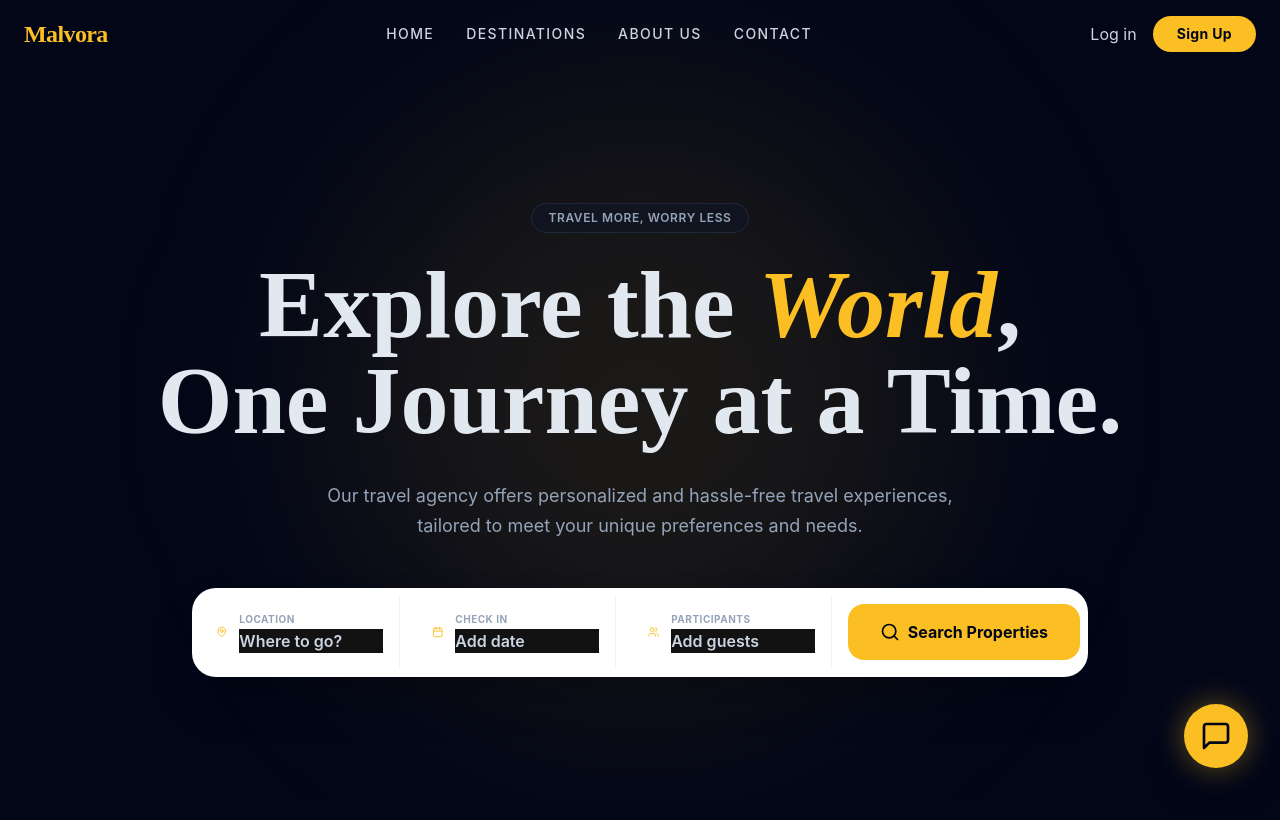
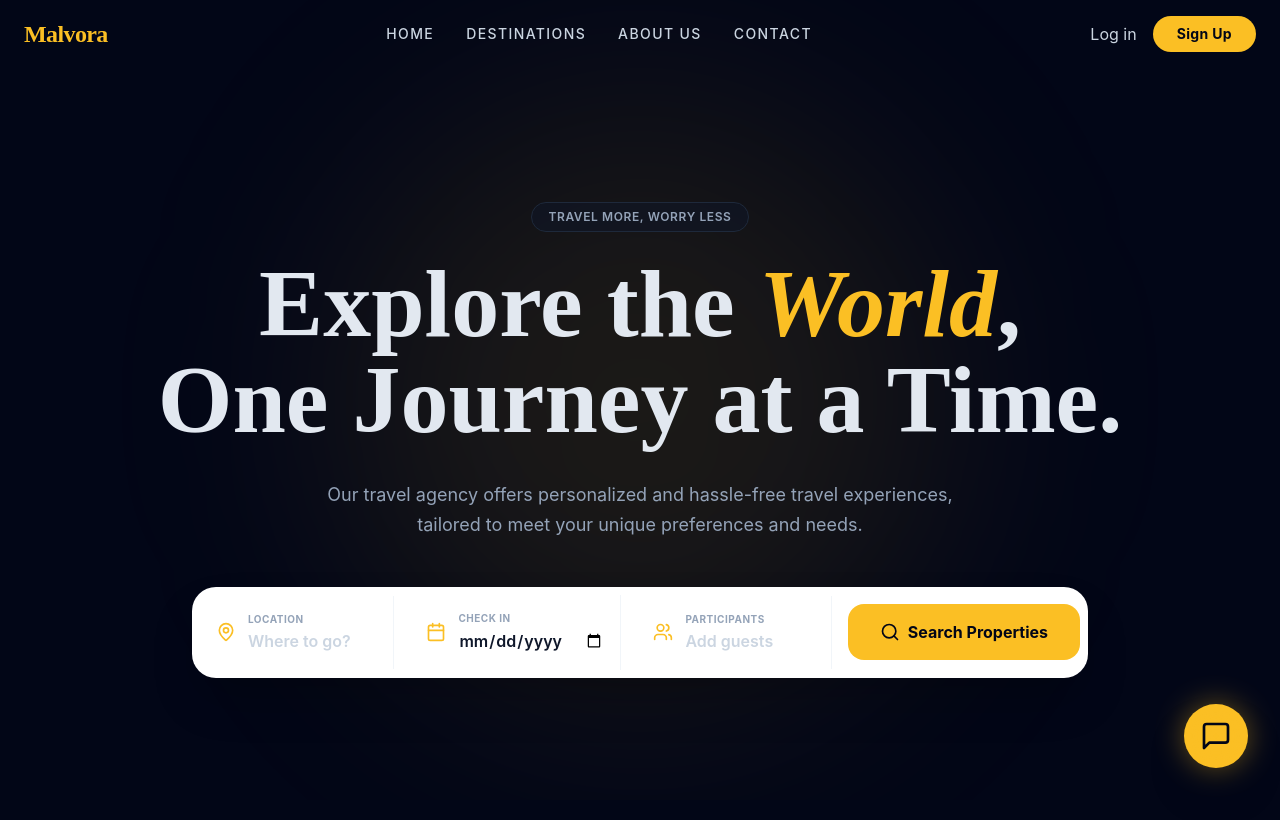
Before and after one commit to maramouki/timetravel-agency-webapp, a React (Vite) app: page / in a window 1280 px wide. Shown: the top 820 px of the page. Built offline with nearby package versions, Linux system fonts and the light colour scheme.

Commit message:
Fix search bar inputs UI and types

```diff
--- a/src/components/Hero.jsx
+++ b/src/components/Hero.jsx
@@ -43,26 +43,26 @@ const Hero = () => {
                 {/* Search Bar / Booking Bar */}
                 <div ref={searchBarRef} className="max-w-4xl mx-auto bg-white rounded-3xl p-2 shadow-2xl flex flex-col md:flex-row items-stretch md:items-center space-y-4 md:space-y-0 md:space-x-4">
                     <div className="flex-1 flex items-center px-4 border-b md:border-b-0 md:border-r border-slate-100 py-4">
-                        <MapPin className="text-time-gold mr-3 h-5 w-5" />
-                        <div className="text-left">
+                        <MapPin className="text-time-gold mr-3 h-5 w-5 shrink-0" />
+                        <div className="text-left w-full">
                             <label className="block text-[10px] uppercase tracking-wider text-slate-400 font-bold mb-0.5">Location</label>
-                            <input type="text" placeholder="Where to go?" className="text-slate-900 font-semibold focus:outline-none w-full placeholder:text-slate-300" />
+                            <input type="text" placeholder="Where to go?" className="text-slate-900 font-semibold focus:outline-none w-full bg-transparent placeholder:text-slate-300" />
                         </div>
                     </div>
 
-                    <div className="flex-1 flex items-center px-4 border-b md:border-b-0 md:border-r border-slate-100 py-4">
-                        <Calendar className="text-time-gold mr-3 h-5 w-5" />
-                        <div className="text-left">
+                    <div className="flex-1 flex items-center px-4 border-b md:border-b-0 md:border-r border-slate-100 py-4 font-sans">
+                        <Calendar className="text-time-gold mr-3 h-5 w-5 shrink-0" />
+                        <div className="text-left w-full">
                             <label className="block text-[10px] uppercase tracking-wider text-slate-400 font-bold mb-0.5">Check In</label>
-                            <input type="text" placeholder="Add date" className="text-slate-900 font-semibold focus:outline-none w-full placeholder:text-slate-300" />
+                            <input type="date" className="text-slate-900 font-semibold focus:outline-none w-full bg-transparent cursor-pointer [color-scheme:light]" />
                         </div>
                     </div>
 
-                    <div className="flex-1 flex items-center px-4 border-b md:border-b-0 md:border-r border-slate-100 py-4">
-                        <Users className="text-time-gold mr-3 h-5 w-5" />
-                        <div className="text-left">
+                    <div className="flex-1 flex items-center px-4 border-b md:border-b-0 md:border-r border-slate-100 py-4 font-sans">
+                        <Users className="text-time-gold mr-3 h-5 w-5 shrink-0" />
+                        <div className="text-left w-full">
                             <label className="block text-[10px] uppercase tracking-wider text-slate-400 font-bold mb-0.5">Participants</label>
-                            <input type="text" placeholder="Add guests" className="text-slate-900 font-semibold focus:outline-none w-full placeholder:text-slate-300" />
+                            <input type="number" min="1" placeholder="Add guests" className="text-slate-900 font-semibold focus:outline-none w-full bg-transparent placeholder:text-slate-300" />
                         </div>
                     </div>
 
```
